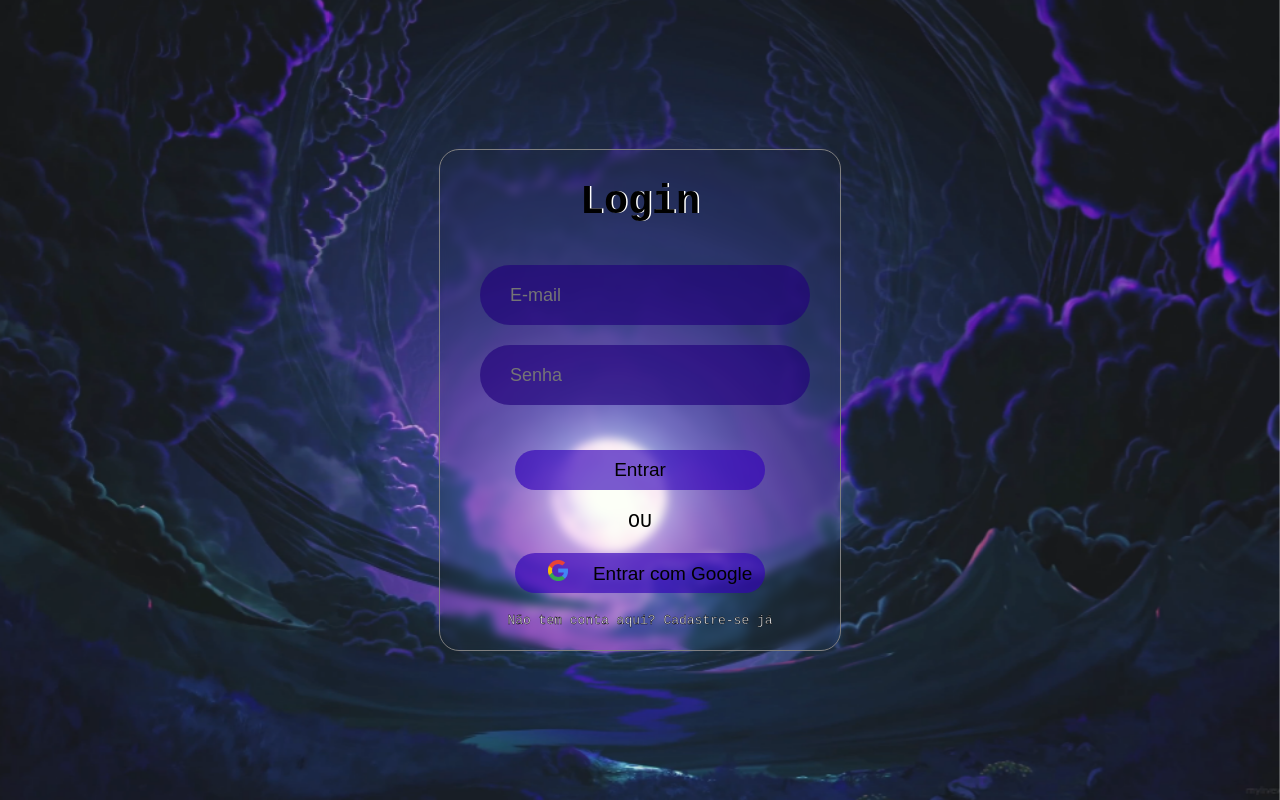
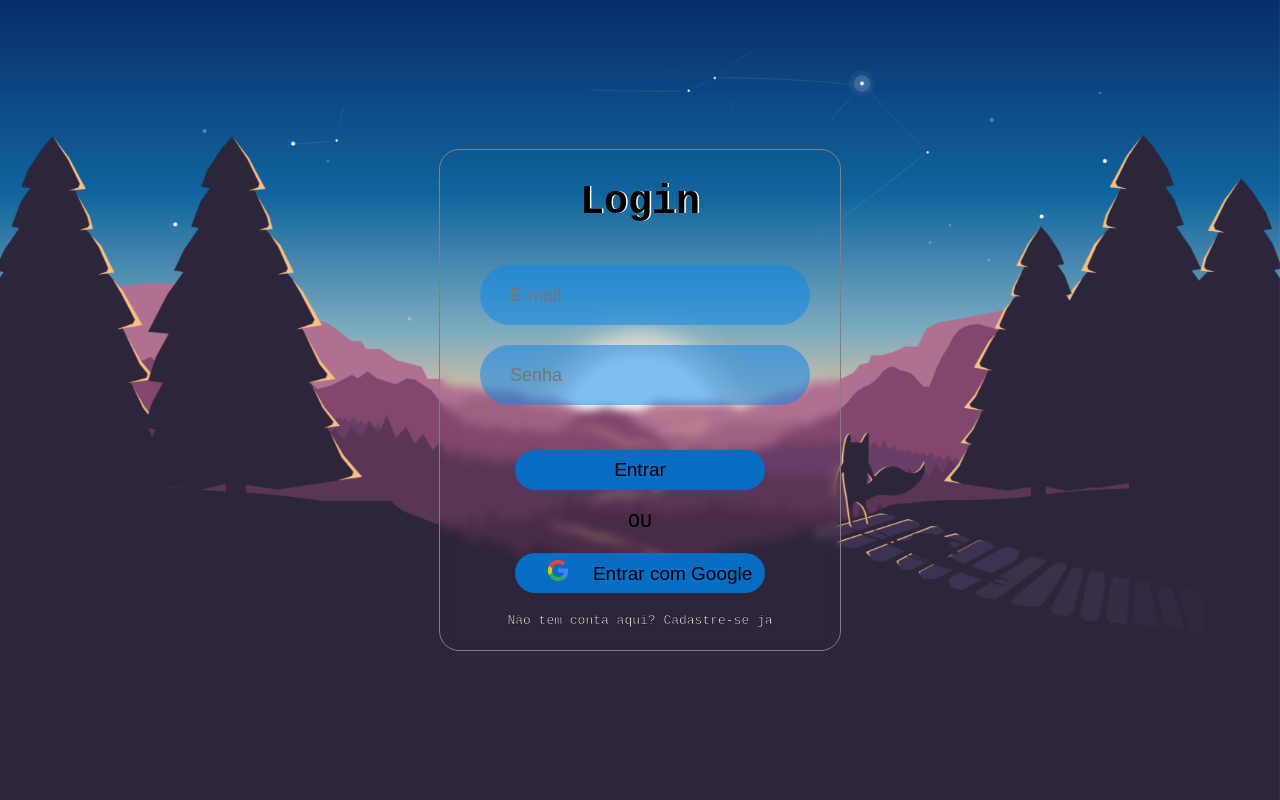
Before and after one commit to Hoffmann0022/Login, a plain HTML site: page index.html in a window 1280 px wide. Drawn offline with nearby package versions, Linux system fonts and the light colour scheme.

Commit message:
Add files via upload

```diff
--- a/Login_CSS/style.css
+++ b/Login_CSS/style.css
@@ -55,13 +55,16 @@ input{
     width: 300px;
     margin: 10px 15px;
     border: none;
-    background-color: rgba(33, 0, 124, 0.644);;
+    background-color: rgba(15, 135, 233, 0.541);
     border-radius: 50px;
     font-size: large;
     padding: 0px 15px;
     transition: 500ms;
-    color: gray;
 }
+input:hover{
+    background-color:rgb(29, 138, 240) ;
+}
+
 
 input:hover{
     transform: translateY(-7px) scale(105%);
@@ -81,15 +84,14 @@ button{
     width: 250px;
     font-size:19px;
     border: none;
-    background-color: rgba(51, 2, 185, 0.651);
+    background-color: rgb(5, 110, 196);
     border-radius: 50px;
     cursor: pointer;
     transition: 500ms;
-
 }
 
 button:hover{
-    background-color:rgb(104, 48, 235);
+    background-color:rgb(29, 138, 240);
     transform: scale(107%);
 }
 
--- a/Login_CSS/style_cadastro.css
+++ b/Login_CSS/style_cadastro.css
@@ -65,12 +65,15 @@ input{
     width: 300px;
     margin: 10px 15px;
     border: none;
-    background-color: rgba(33, 0, 124, 0.644);
+    background-color: rgba(15, 135, 233, 0.541);
     border-radius: 50px;
     font-size: large;
     padding: 0px 15px;
     transition: 500ms;
-    color: gray;
+}
+
+input:hover{
+    background-color:rgb(29, 138, 240) ;
 }
 
 input[type=number]::-webkit-inner-spin-button {
@@ -96,7 +99,7 @@ button{
     width: 250px;
     font-size:19px;
     border: none;
-    background-color: rgba(51, 2, 185, 0.651);
+    background-color: rgb(5, 110, 196);
     border-radius: 50px;
     cursor: pointer;
     transition: 500ms;
@@ -104,7 +107,7 @@ button{
 }
 
 button:hover{
-    background-color:rgb(104, 48, 235);
+    background-color:rgb(29, 138, 240);
     transform: scale(107%);
 }
 
--- a/index.html
+++ b/index.html
@@ -10,7 +10,7 @@
 </head>
 <body>
     <div class="main">
-        <img id="background" src="../Login/Login_IMG/lua_background.png">
+        <img id="background" src="../Login/Login_IMG/wp3162430.png">
         <div class="login">
             <h1>Login</h1>
             <form action="../Login/Login_HTML/nao-tem-nada-aqui.html" method="post">
```
Also changed, not shown: Login_HTML/cadastro.html (+1 -1 lines), Login_HTML/obrigado.html (+1 -1 lines), Login_IMG/a46c4dea15a013d3f779e8cf97a09a46.jpg (added), Login_IMG/wp3162430.png (added).
